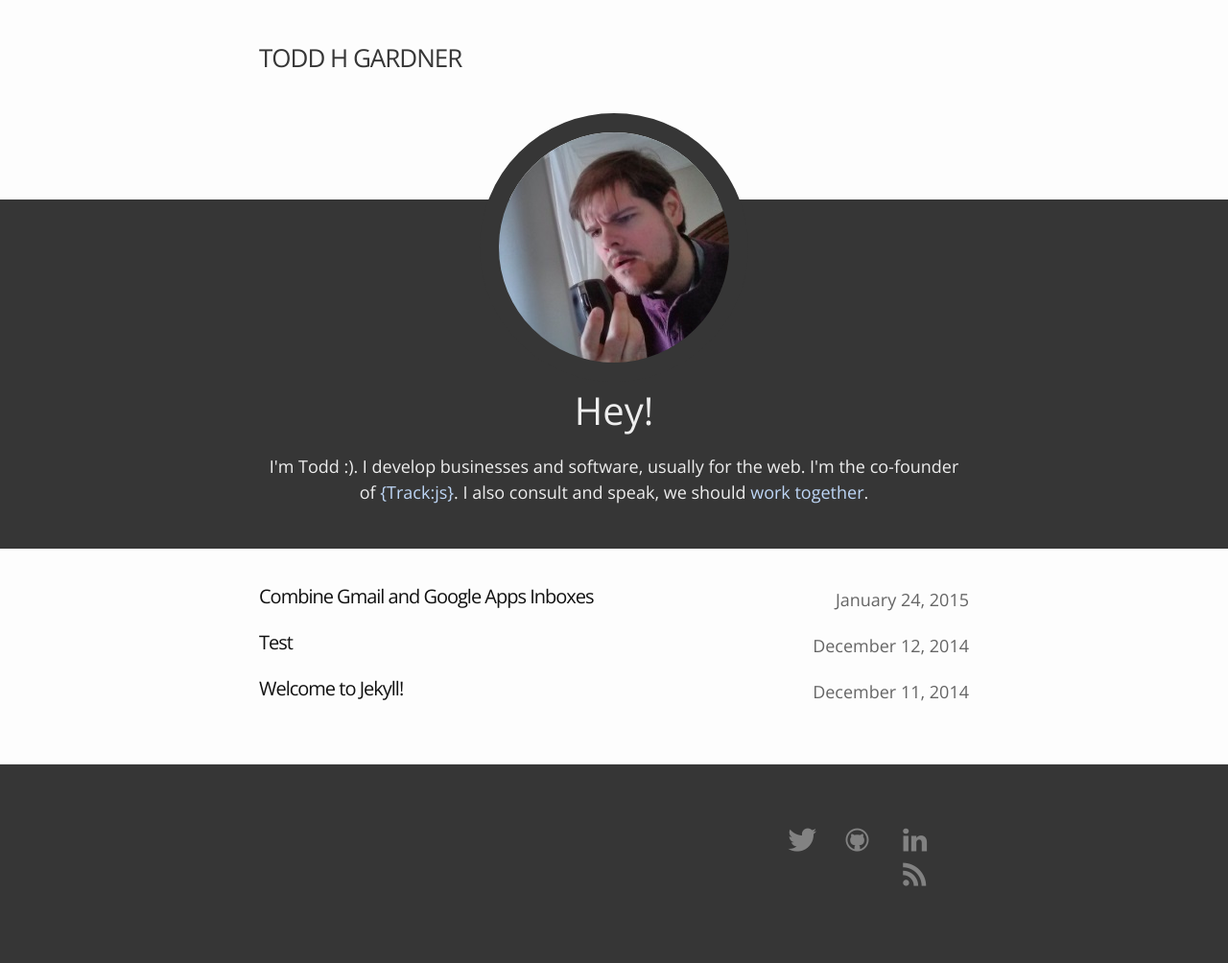
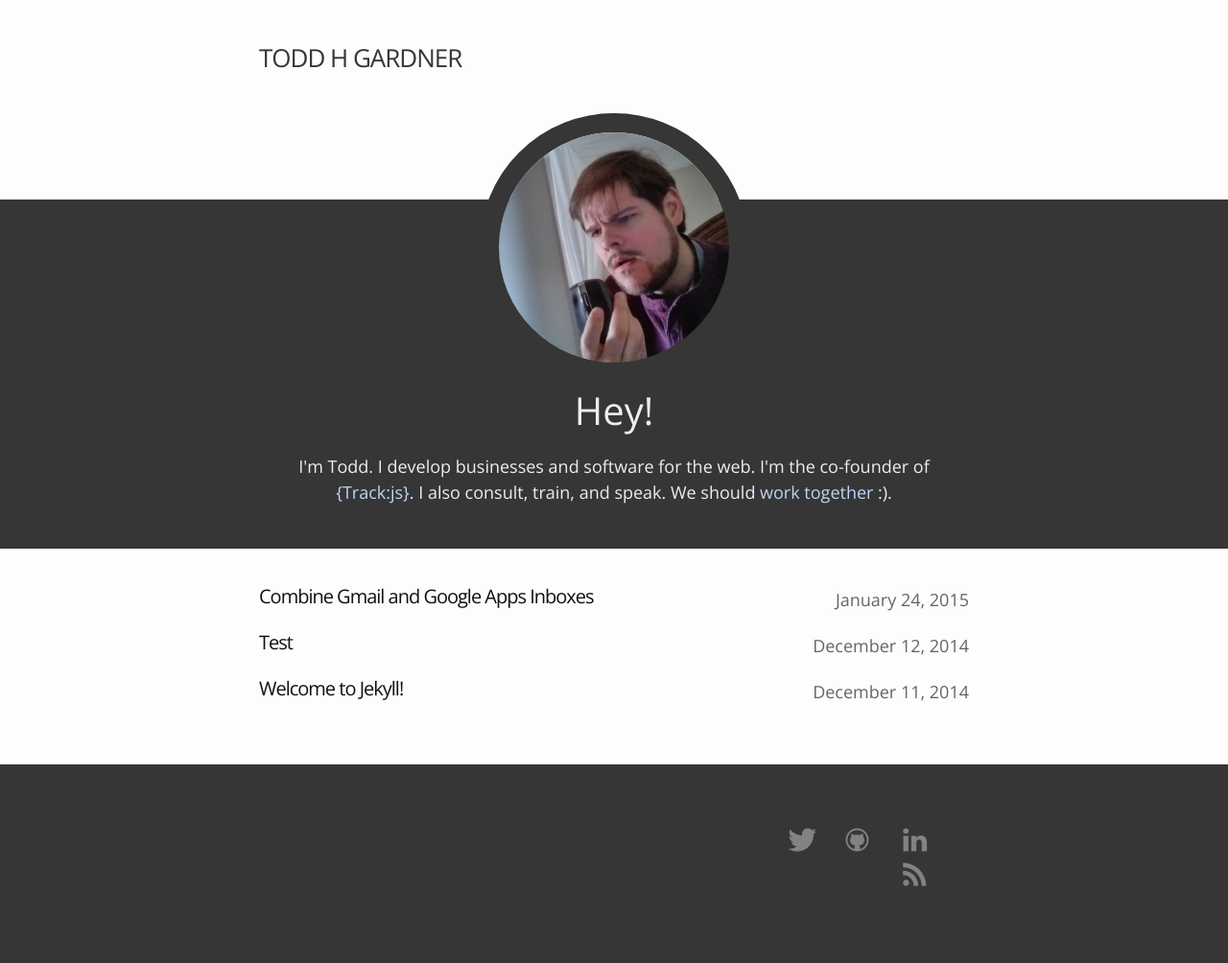
Before and after one commit to toddhgardner/toddhgardner.com, a Jekyll site: the page built from index.html, in a window 1280 px wide. Shown: the whole page at 96% size. Built offline with Jekyll 4.4.1, drawn with Linux system fonts in a browser that asks for light colours.

```diff
--- a/_includes/footer.html
+++ b/_includes/footer.html
@@ -9,7 +9,7 @@
         </div>
         <div class="about-text">
           <p>
-            <strong>Hey!</strong><br>I'm Todd :). I develop businesses and software, usually for the web. I'm the co-founder of <a href="http://trackjs.com/">{Track:js}</a>. I also consult and speak, we should <a href="/contact">work together</a>.
+            <strong>Hey!</strong><br>I'm Todd. I develop businesses and software for the web. I'm the co-founder of <a href="http://trackjs.com/">{Track:js}</a>. I also consult, train, and speak. We should <a href="/contact">work together</a> :).
           </p>
         </div>
         {% endif %}
--- a/index.html
+++ b/index.html
@@ -11,7 +11,7 @@ hideFooterAbout: true
       <h1 class="page-heading">Hey!</h1>
       <div class="page-description">
         <p>
-          I'm Todd :). I develop businesses and software, usually for the web. I'm the co-founder of <a href="http://trackjs.com/">{Track:js}</a>. I also consult and speak, we should <a href="/contact">work together</a>.
+          I'm Todd. I develop businesses and software for the web. I'm the co-founder of <a href="http://trackjs.com/">{Track:js}</a>. I also consult, train, and speak. We should <a href="/contact">work together</a> :).
         </p>
       </div>
     </div>
```
Also changed, not shown: _includes/scripts.html (+8 -0 lines).
